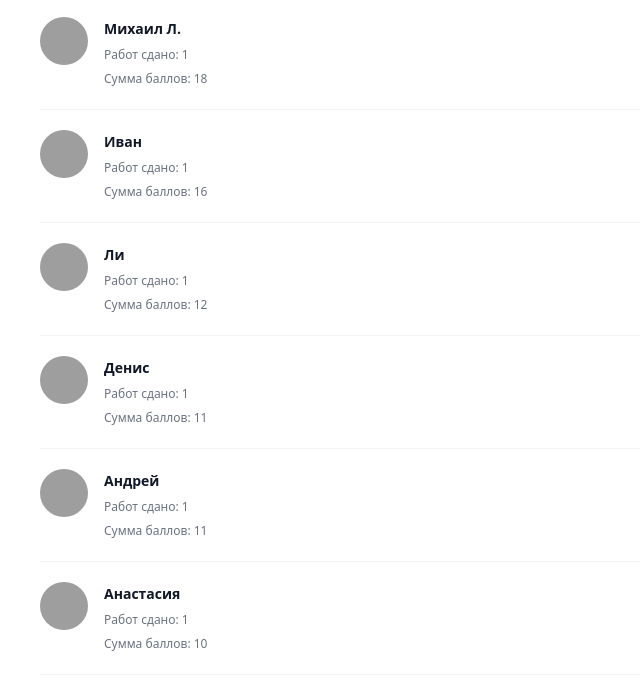
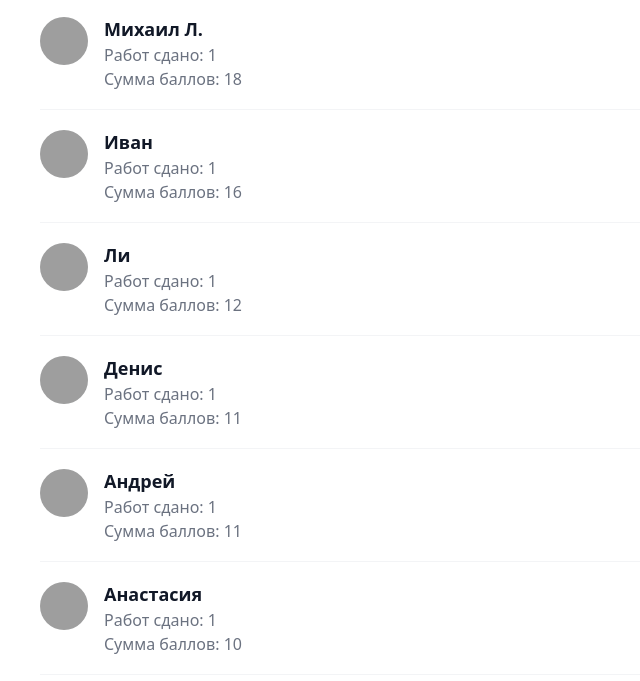
Before and after one commit to Wolwer1nE/lecture_findings_2023, a website built with Parcel: page index.html in a window 1280 px wide. Shown: the part 119-800 px from the top of the page, without its empty margins (0-640 px from the left). Built offline with nearby package versions, Linux system fonts and the light colour scheme; grey boxes are pictures that could not be loaded.

Commit message:
Make text larger

```diff
--- a/index.html
+++ b/index.html
@@ -19,9 +19,9 @@
 
         <img class="h-12 w-12 flex-none rounded-full bg-gray-50" :src=student.avatarUrl alt="">
         <div class="min-w-0">
-            <p class="text-sm font-semibold leading-6 text-gray-900">{{student.name}}</p>
-            <p class="mt-1 truncate text-xs leading-5 text-gray-500">Работ сдано: {{student.scores.length}}</p>
-            <p class="mt-1 truncate text-xs leading-5 text-gray-500">Сумма баллов: {{student.totalScore}}</p>
+            <p class="text-lg font-semibold leading-6 text-gray-900">{{student.name}}</p>
+            <p class="mt-1 truncate leading-5 text-gray-500">Работ сдано: {{student.scores.length}}</p>
+            <p class="mt-1 truncate leading-5 text-gray-500">Сумма баллов: {{student.totalScore}}</p>
         </div>
     </li>
 </ul>
```
Also changed, not shown: docs/index.html (+1 -1 lines).
